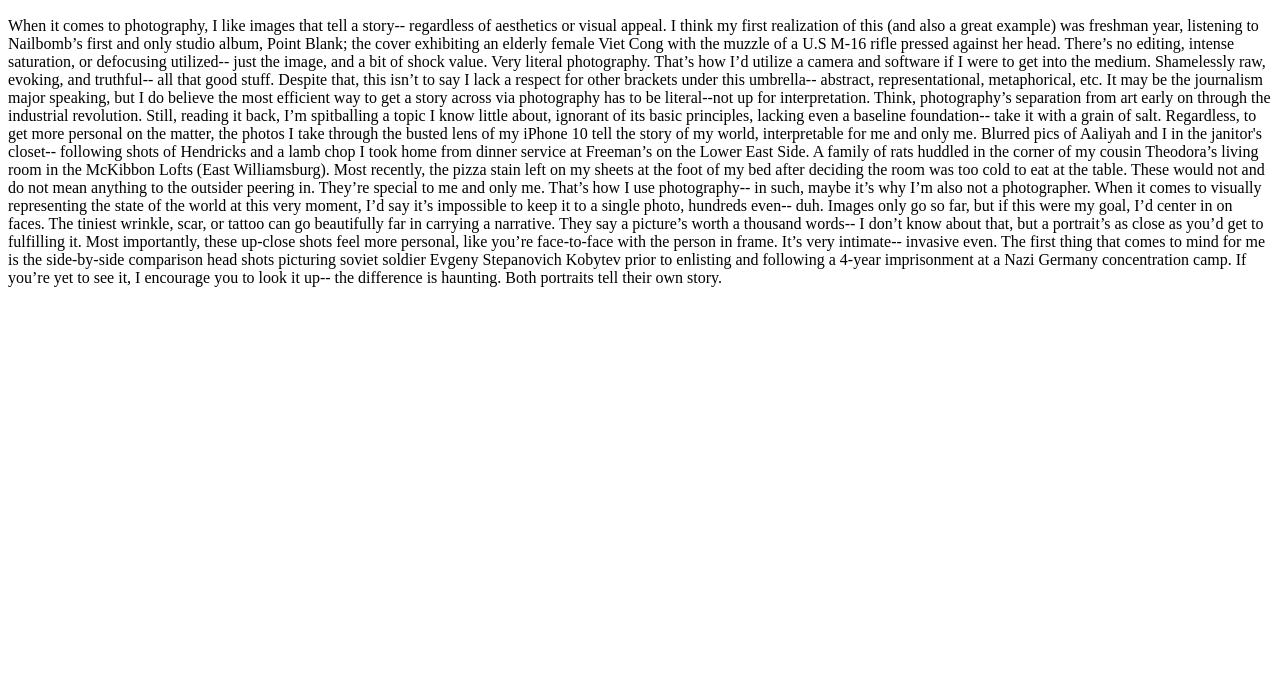
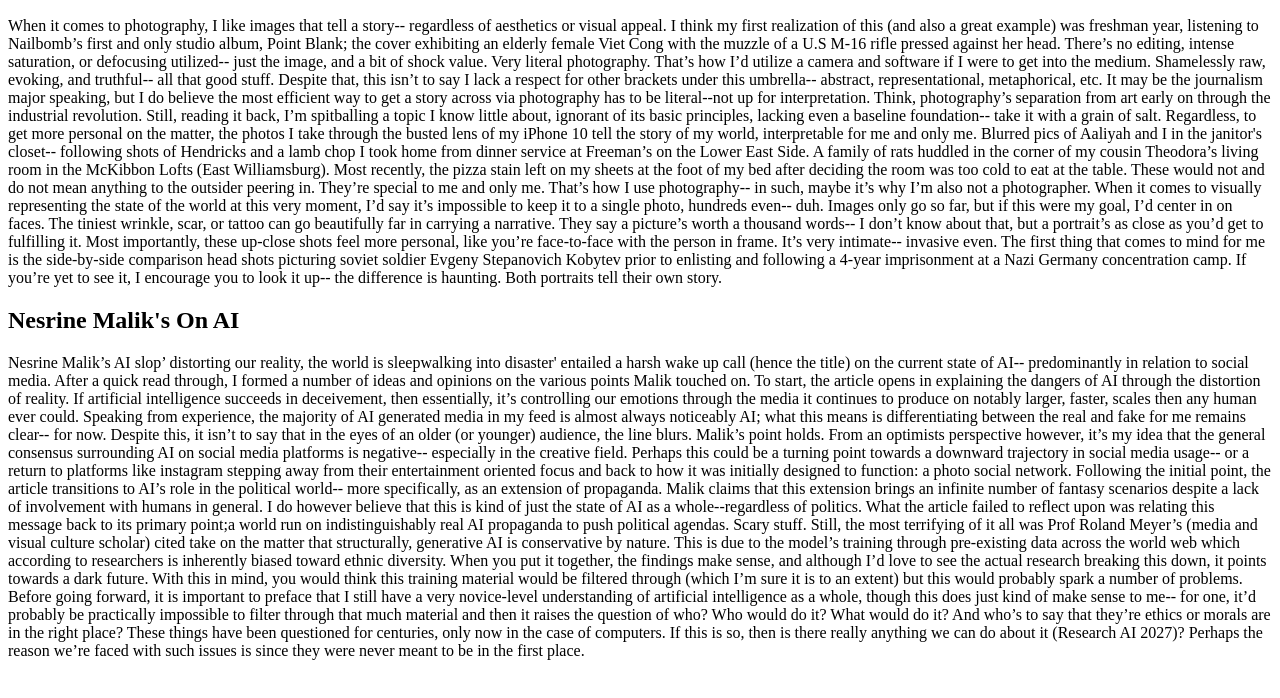
Before and after one commit to kaiwinston/readings.html, a plain HTML site: page index.html in a window 1280 px wide. Shown: the part 96-794 px from the top of the page. Drawn offline with Linux system fonts and the light colour scheme.

Commit message:
Update index.html

```diff
--- a/index.html
+++ b/index.html
@@ -9,3 +9,12 @@
 Still, reading it back, I’m spitballing a topic I know little about, ignorant of its basic principles, lacking even a baseline foundation-- take it with a grain of salt.
 Regardless, to get more personal on the matter, the photos I take through the busted lens of my iPhone 10 tell the story of my world, interpretable for me and only me. Blurred pics of Aaliyah and I in the janitor's closet-- following shots of Hendricks and a lamb chop I took home from dinner service at Freeman’s on the Lower East Side. A family of rats huddled in the corner of my cousin Theodora’s living room in the McKibbon Lofts (East Williamsburg). Most recently, the pizza stain left on my sheets at the foot of my bed after deciding the room was too cold to eat at the table. These would not and do not mean anything to the outsider peering in. They’re special to me and only me. That’s how I use photography-- in such, maybe it’s why I’m also not a photographer.
 	When it comes to visually representing the state of the world at this very moment, I’d say it’s impossible to keep it to a single photo, hundreds even-- duh. Images only go so far, but if this were my goal, I’d center in on faces. The tiniest wrinkle, scar, or tattoo can go beautifully far in carrying a narrative. They say a picture’s worth a thousand words-- I don’t know about that, but a portrait’s as close as you’d get to fulfilling it. Most importantly, these up-close shots feel more personal, like you’re face-to-face with the person in frame. It’s very intimate-- invasive even. The first thing that comes to mind for me is the side-by-side comparison head shots picturing soviet soldier Evgeny Stepanovich Kobytev prior to enlisting and following a 4-year imprisonment at a Nazi Germany concentration camp. If you’re yet to see it, I encourage you to look it up-- the difference is haunting. Both portraits tell their own story.</p1>
+<h2>Nesrine Malik's On AI</h2>
+<p>Nesrine Malik’s AI slop’ distorting our reality, the world is sleepwalking into disaster' entailed a harsh wake up call (hence the title) on the current state of AI-- predominantly in relation to social media. After a quick read through, I formed a number of ideas and opinions on the various points Malik touched on.
+	To start, the article opens in explaining the dangers of AI through the distortion of reality. If artificial intelligence succeeds in deceivement, then essentially, it’s controlling our emotions through the media it continues to produce on notably larger, faster, scales then any human ever could. Speaking from experience, the majority of AI generated media in my feed is almost always noticeably AI; what this means is differentiating between the real and fake for me remains clear-- for now. Despite this, it isn’t to say that in the eyes of an older (or younger) audience, the line blurs. Malik’s point holds.
+	From an optimists perspective however, it’s my idea that the general consensus surrounding AI on social media platforms is negative-- especially in the creative field. Perhaps this could be a turning point towards a downward trajectory in social media usage-- or a return to platforms like instagram stepping away from their entertainment oriented focus and back to how it was initially designed to function: a photo social network.
+	Following the initial point, the article transitions to AI’s role in the political world-- more specifically, as an extension of propaganda. Malik claims that this extension brings an infinite number of fantasy scenarios despite a lack of involvement with humans in general. I do however believe that this is kind of just the state of AI as a whole--regardless of politics. What the article failed to reflect upon was relating this message back to its primary point;a world run on indistinguishably real AI propaganda to push political agendas. Scary stuff.
+	Still, the most terrifying of it all was Prof Roland Meyer’s (media and visual culture scholar) cited take on the matter that structurally, generative AI is conservative by nature. This is due to the model’s training through pre-existing data across the world web which according to researchers is inherently biased toward ethnic diversity. When you put it together, the findings make sense, and although I’d love to see the actual research breaking this down, it points towards a dark future.
+	With this in mind, you would think this training material would be filtered through (which I’m sure it is to an extent) but this would probably spark a number of problems. Before going forward, it is important to preface that I still have a very novice-level understanding of artificial intelligence as a whole, though this does just kind of make sense to me-- for one, it’d probably be practically impossible to filter through that much material and then it raises the question of who? Who would do it? What would do it? And who’s to say that they’re ethics or morals are in the right place? These things have been questioned for centuries, only now in the case of computers.
+	If this is so, then is there really anything we can do about it (Research AI 2027)? Perhaps the reason we’re faced with such issues is since they were never meant to be in the first place.
+</p>
```
